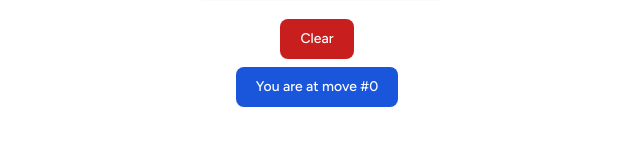
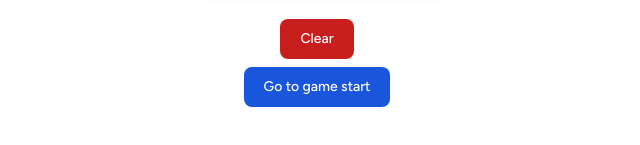
Before and after one commit to abelyoshuara/tictactoe-app, a React (Vite) app: page / in a window 1280 px wide. Shown: the part 345-490 px from the top of the page, without its empty margins (319-959 px from the left). Built offline with nearby package versions, Linux system fonts and the light colour scheme.

Commit message:
refactor display current move

```diff
--- a/src/components/History.tsx
+++ b/src/components/History.tsx
@@ -12,13 +12,13 @@ export default function History({
   return (
     <ol className="mx-auto text-center">
       {moves.map((_squares, move) => {
-        let message: string = "";
-        if (move === currentMove) {
+        let message: string = `move #${move}`;
+        if (move === 0) {
+          message = `Go to game start`;
+        } else if (move === currentMove) {
           message = `You are at move #${move}`;
         } else if (move > 0) {
           message = `Go to move #${move}`;
-        } else {
-          message = `Go to game start`;
         }
 
         return (
```
